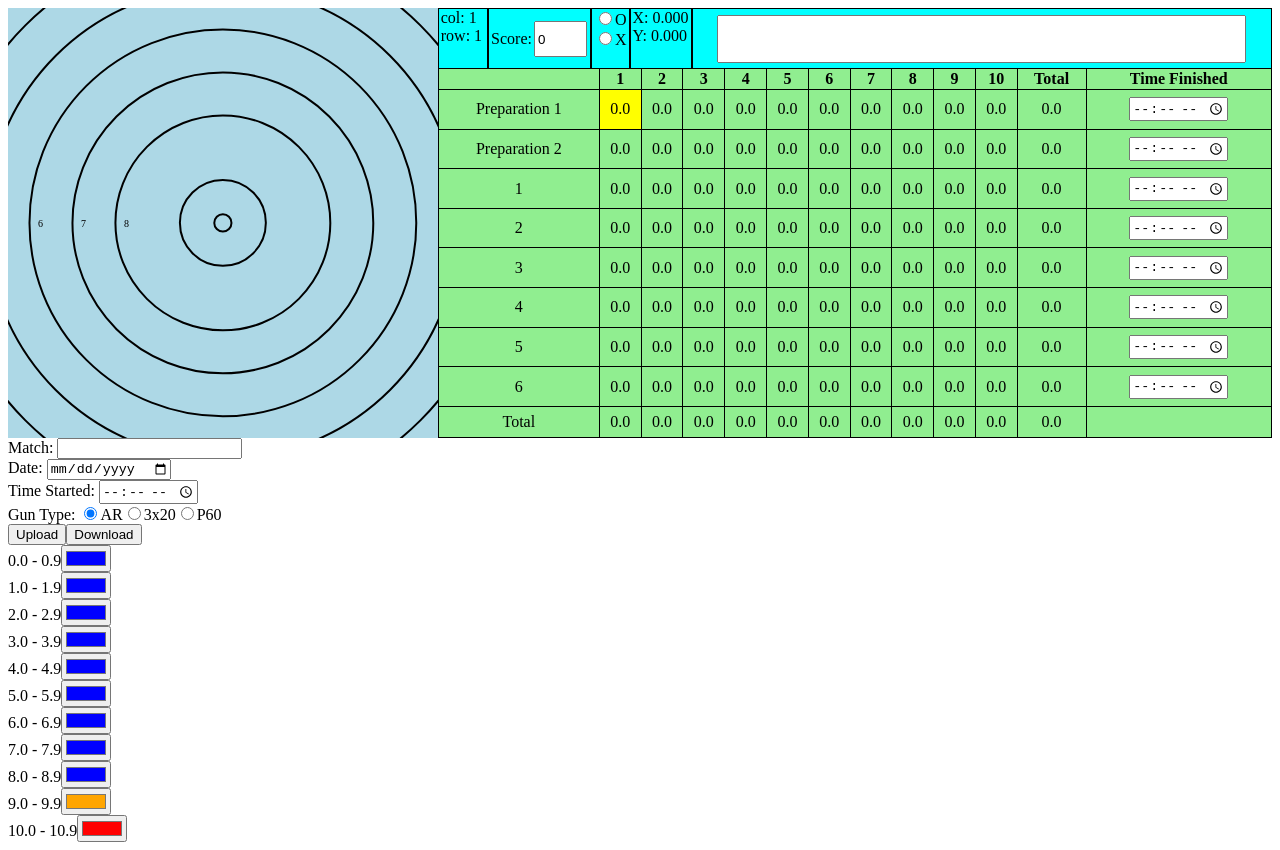
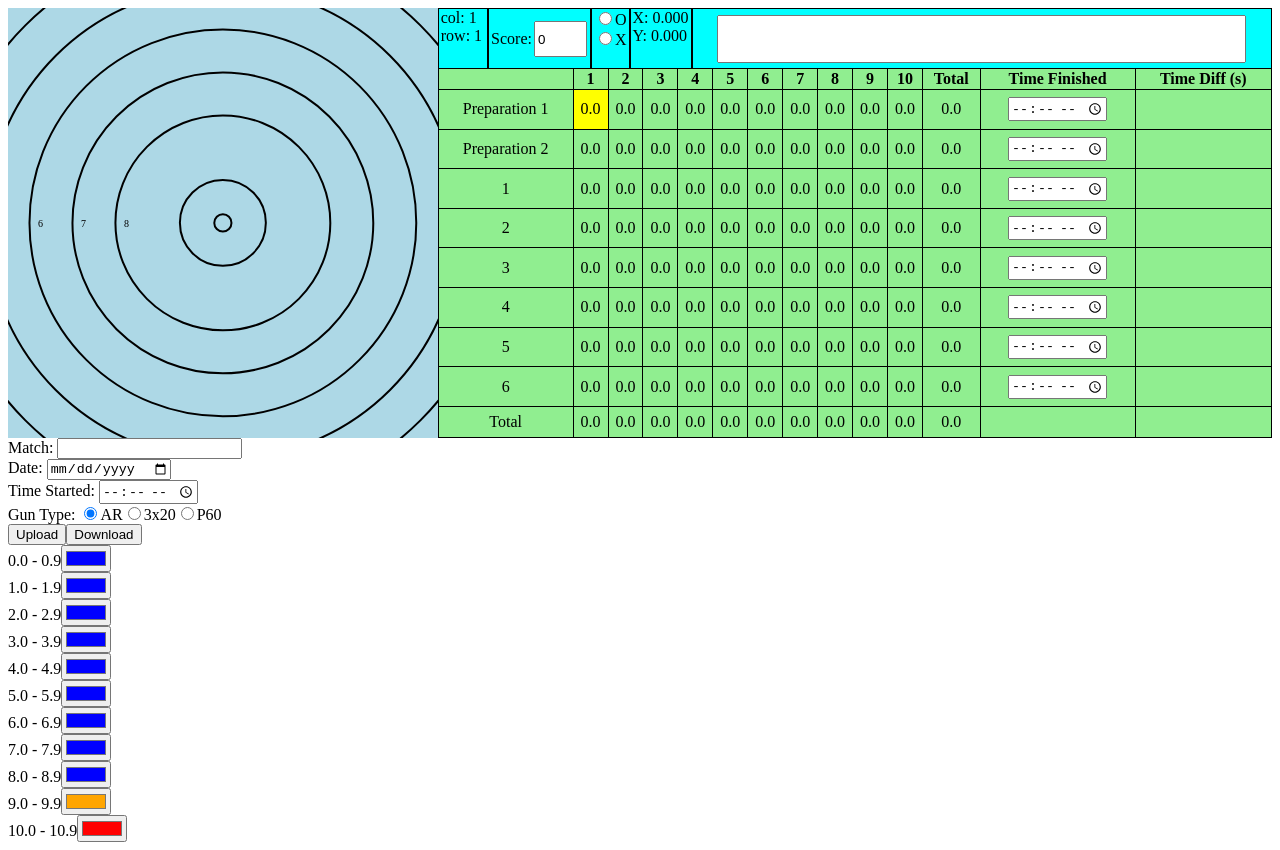
Before and after one commit to konbraphat51/Marksman, a Vue app: page / in a window 1280 px wide. Built offline with nearby package versions, Linux system fonts and the light colour scheme.

Commit message:
show time diff

```diff
--- a/src/components/ScoreTable.vue
+++ b/src/components/ScoreTable.vue
@@ -7,6 +7,7 @@
 					<th v-for="(col, index) in cols" :key="index">{{ index + 1 }}</th>
 					<th>Total</th>
 					<th>Time Finished</th>
+					<th>Time Diff (s)</th>
 				</tr>
 			</thead>
 			<tbody>
@@ -47,6 +48,9 @@
 							@input="onTimeInput($event, rowIndex)"
 						/>
 					</td>
+					<td class="cell time-diff">
+						{{ getTimeDiff(rowIndex) }}
+					</td>
 				</tr>
 				<tr>
 					<td>Total</td>
@@ -76,6 +80,7 @@
 						{{ ShowTotalSum() }}
 					</td>
 					<td class="cell time-finished"></td>
+					<td class="cell time-diff"></td>
 				</tr>
 			</tbody>
 		</table>
@@ -248,6 +253,23 @@ export default {
 			newTimes[rowIndex] = event.target.value
 			this.$emit("update:timesFinished", newTimes)
 		},
+		getTimeDiff(rowIndex) {
+			if (rowIndex === 0) return ""
+			const prev = this.timesFinished[rowIndex - 1]
+			const curr = this.timesFinished[rowIndex]
+			if (!prev || !curr) return ""
+			// Parse as HH:mm or HH:mm:ss
+			const parse = (t) => {
+				if (!t) return null
+				const parts = t.split(":").map(Number)
+				if (parts.length < 2) return null
+				return parts[0] * 3600 + parts[1] * 60 + (parts[2] || 0)
+			}
+			const prevSec = parse(prev)
+			const currSec = parse(curr)
+			if (prevSec == null || currSec == null) return ""
+			return currSec - prevSec
+		},
 	},
 	watch: {
 		dataShot: {
```
